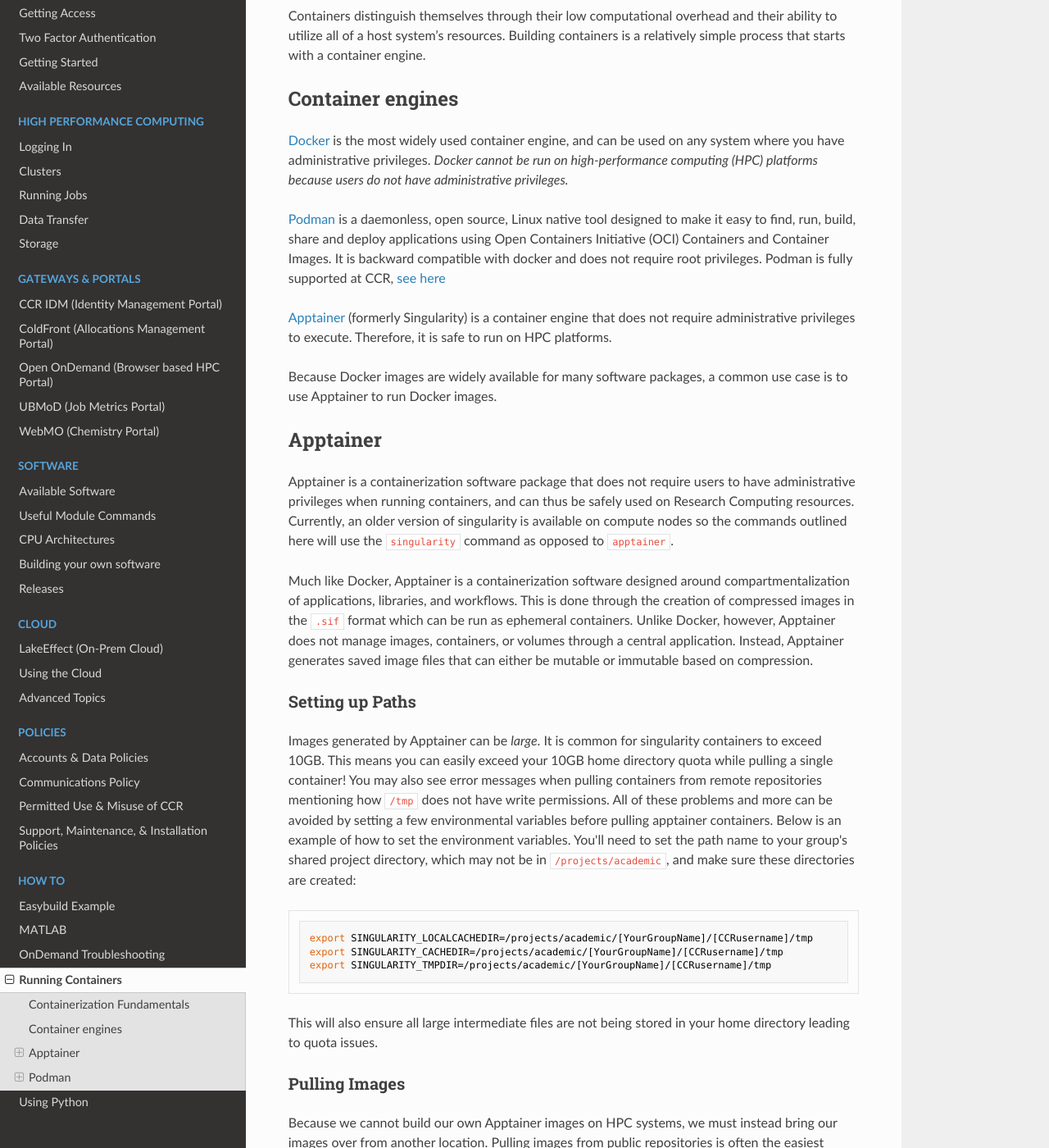
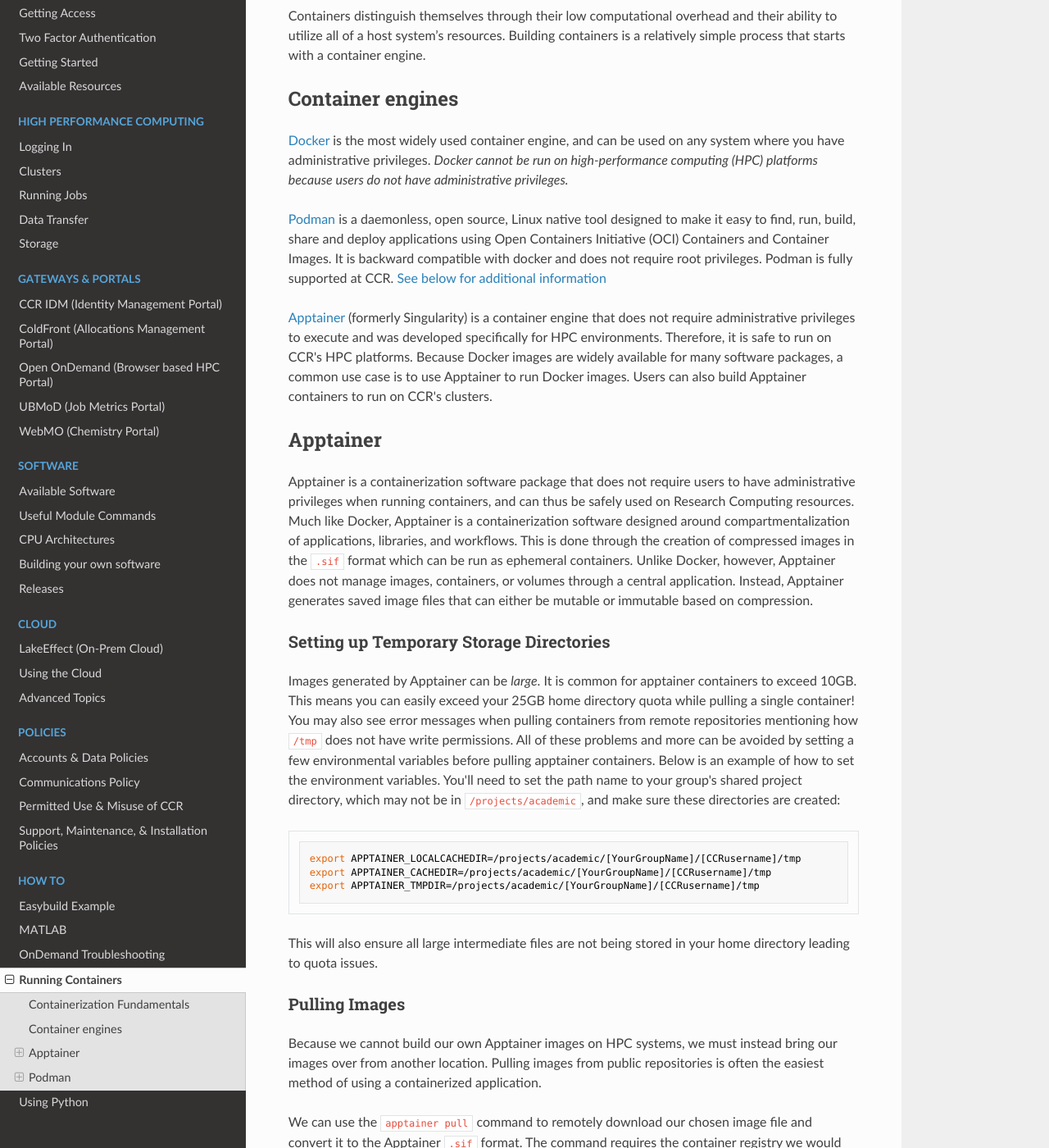
Before and after one commit to ubccr/ccrdocs, an MkDocs documentation site: the page built from pages/howto/containerization.md, in a window 1280 px wide and 1400 px high, scrolled down 688 px. Shown: the whole window at 82% size. Built offline with MkDocs 1.6.1, drawn with Linux system fonts in a browser that asks for light colours; nearby versions of some CDN libraries; some of the changed text lies outside the part shown.

Commit message:
updates to apptainer and building out podman docs

````diff
--- a/pages/howto/containerization.md
+++ b/pages/howto/containerization.md
@@ -17,25 +17,22 @@ Containers distinguish themselves through their low computational overhead and t
 
 [Docker](https://www.docker.com/) is the most widely used container engine, and  can be used on any system where you have administrative privileges. _Docker cannot be run on high-performance computing (HPC) platforms because users do not have administrative privileges._
 
-[Podman](https://podman.io/) is a daemonless, open source, Linux native tool designed to make it easy to find, run, build, share and deploy applications using Open Containers Initiative (OCI) Containers and Container Images. It is backward compatible with docker and does not require root privileges. Podman is fully supported at CCR, [see here](#podman)
+[Podman](https://podman.io/) is a daemonless, open source, Linux native tool designed to make it easy to find, run, build, share and deploy applications using Open Containers Initiative (OCI) Containers and Container Images. It is backward compatible with docker and does not require root privileges. Podman is fully supported at CCR. [See below for additional information](#podman)
 
-[Apptainer](https://apptainer.org/) (formerly Singularity) is a container engine that does not require administrative privileges to execute. Therefore, it is safe to run on HPC platforms.
-
-Because Docker images are widely available for many software packages, a common use case is to use Apptainer to run Docker images.
+[Apptainer](https://apptainer.org/) (formerly Singularity) is a container engine that does not require administrative privileges to execute and was developed specifically for HPC environments. Therefore, it is safe to run on CCR's HPC platforms. Because Docker images are widely available for many software packages, a common use case is to use Apptainer to run Docker images.  Users can also build Apptainer containers to run on CCR's clusters.
 
 ## Apptainer
 
-Apptainer is a containerization software package that does not require users to have administrative privileges when running containers, and can thus be safely used on Research Computing resources. Currently, an older version of singularity is available on compute nodes so the commands outlined here will use the `singularity` command as opposed to `apptainer`.
+Apptainer is a containerization software package that does not require users to have administrative privileges when running containers, and can thus be safely used on Research Computing resources. Much like Docker, Apptainer is a containerization software designed around compartmentalization of applications, libraries, and workflows. This is done through the creation of compressed images in the `.sif` format which can be run as ephemeral containers. Unlike Docker, however, Apptainer does not manage images, containers, or volumes through a central application. Instead, Apptainer generates saved image files that can either be mutable or immutable based on compression.
 
-Much like Docker, Apptainer is a containerization software designed around compartmentalization of applications, libraries, and workflows. This is done through the creation of compressed images in the `.sif` format which can be run as ephemeral containers. Unlike Docker, however, Apptainer does not manage images, containers, or volumes through a central application. Instead, Apptainer generates saved image files that can either be mutable or immutable based on compression.
+### Setting up Temporary Storage Directories
 
-### Setting up Paths
-Images generated by Apptainer can be _large_. It is common for singularity containers to exceed 10GB. This means you can easily exceed your 10GB home directory quota while pulling a single container! You may also see error messages when pulling containers from remote repositories mentioning how `/tmp` does not have write permissions. All of these problems and more can be avoided by setting a few environmental variables before pulling apptainer containers.  Below is an example of how to set the environment variables.  You'll need to set the path name to your group's shared project directory, which may not be in `/projects/academic`, and make sure these directories are created:
+Images generated by Apptainer can be _large_. It is common for apptainer containers to exceed 10GB. This means you can easily exceed your 25GB home directory quota while pulling a single container! You may also see error messages when pulling containers from remote repositories mentioning how `/tmp` does not have write permissions. All of these problems and more can be avoided by setting a few environmental variables before pulling apptainer containers.  Below is an example of how to set the environment variables.  You'll need to set the path name to your group's shared project directory, which may not be in `/projects/academic`, and make sure these directories are created:
 
 ```
-export SINGULARITY_LOCALCACHEDIR=/projects/academic/[YourGroupName]/[CCRusername]/tmp
-export SINGULARITY_CACHEDIR=/projects/academic/[YourGroupName]/[CCRusername]/tmp
-export SINGULARITY_TMPDIR=/projects/academic/[YourGroupName]/[CCRusername]/tmp
+export APPTAINER_LOCALCACHEDIR=/projects/academic/[YourGroupName]/[CCRusername]/tmp
+export APPTAINER_CACHEDIR=/projects/academic/[YourGroupName]/[CCRusername]/tmp
+export APPTAINER_TMPDIR=/projects/academic/[YourGroupName]/[CCRusername]/tmp
 ```
 
 This will also ensure all large intermediate files are not being stored in your home directory leading to quota issues.
@@ -44,10 +41,10 @@ This will also ensure all large intermediate files are not being stored in your
 
 Because we cannot build our own Apptainer images on HPC systems, we must instead bring our images over from another location. Pulling images from public repositories is often the easiest method of using a containerized application.
 
-We can use the `singularity pull` command to remotely download our chosen image file and convert it to the Apptainer `.sif` format. The command requires the container registry we would like to use, followed by the repository’s name:
+We can use the `apptainer pull` command to remotely download our chosen image file and convert it to the Apptainer `.sif` format. The command requires the container registry we would like to use, followed by the repository’s name:
 
 ```
-singularity pull <localname>.sif <container-registry>://<repository-name>
+apptainer pull <localname>.sif <container-registry>://<repository-name>
 ```
 
 Where `<localname>.sif` is the name you choose for the Apptainer image.
@@ -55,27 +52,27 @@ Where `<localname>.sif` is the name you choose for the Apptainer image.
 A container registry is simply a server that manages uploaded containers. Docker Hub is the most widely used register. To pull a container image from Docker Hub:
 
 ```
-singularity pull docker://another:example
+apptainer pull docker://another:example
 ```
 
 ### Running a SIF image as a container
 
-SIF images can be run as containers much like Docker images. Apptainer commands, however, follow a bit more nuanced syntax depending on what you’d like to do. After pulling your image from Docker Hub you can run the image by using the `singularity run` command. Type:
+SIF images can be run as containers much like Docker images. Apptainer commands, however, follow a bit more nuanced syntax depending on what you’d like to do. After pulling your image from Docker Hub you can run the image by using the `apptainer run` command. Type:
 
 ```
-singularity run <image-name>
+apptainer run <image-name>
 ```
 
-Running a container will execute the default program that the container developer will have specified in container definition file. To execute specific programs in your container, we can use the `singularity exec` command, and then specify the program:
+Running a container will execute the default program that the container developer will have specified in container definition file. To execute specific programs in your container, we can use the `apptainer exec` command, and then specify the program:
 
 ```
-singularity exec <image-name> <program>
+apptainer exec <image-name> <program>
 ```
 
-Much like specifying an application in Docker, this will allow a user to execute any program that is installed within your container. Unlike Docker however, you do not need to specify a shell application to shell into the container. We can simply use the `singularity shell` command:
+Much like specifying an application in Docker, this will allow a user to execute any program that is installed within your container. Unlike Docker however, you do not need to specify a shell application to shell into the container. We can simply use the `apptainer shell` command:
 
 ```
-singularity shell <image-name>
+apptainer shell <image-name>
 ```
 
 *Example:*
@@ -83,29 +80,34 @@ singularity shell <image-name>
 Say we have an image that contains python 3.7 as the default software, and we want to run python from the container. We can do this with the command:
 
 ```
-singularity run python-cont.sif
+apptainer run python-cont.sif
 ```
 
 If the default application for the image is not python we could run python as follows:
 
 ```
-singularity exec python-cont.sif python
+apptainer exec python-cont.sif python
 ```
 
 ### File Access
 
-By default, only `/user/$USER` is available within any given container. This means that a user will need to bind any other required folders to the container’s directory tree. Furthermore, a container will also have access to the files in the same folder where it was initialized (`$PWD`).
+By default, when using Apptainer, only `/user/$USER` (your home directory) is available within any given container. This means that a user will need to bind any other required folders to the container’s directory tree. Furthermore, a container will also have access to the files in the same folder where it was initialized (`$PWD`).
 
 To bind any additional folders or files to your container, you can utilize the `-B` flag in your Apptainer run, exec, and shell commands:
 
 ```
-singularity run -B /source/directory:/target/directory sample-image.sif
+apptainer run -B /source/directory:/target/directory sample-image.sif
+```
+For example, if you wanted to have access to your group's project directory within your container, you would use the bind option like this and you'd find your project directory in the container in `/projects`:
+
+```
+apptainer run -B /projects/academic/[YourGroupName]:/projects sample-image.sif
 ```
 
-Additionally you can bind directories by utilizing the `SINGULARITY_BINDPATH` environment variable. Simply export a list of directory pairs you would like to bind to the your container:
+Additionally you can bind directories by utilizing the `APPTAINER_BINDPATH` environment variable. Simply export a list of directory pairs you would like to bind to the your container:
 
 ```
-export SINGULARITY_BINDPATH=/source/directory1:/target/directory1,\
+export APPTAINER_BINDPATH=/source/directory1:/target/directory1,\
 /source/directory2:/target/directory2
 ```
 
@@ -141,21 +143,21 @@ Once you have written your Apptainer definition file, you can build the applicat
 apptainer build <localname>.sif <recipe-name>.def
 ```
 
-### GPU-enabled Containers
+### GPU-enabled Containers with Apptainer
 
-It is possible to run GPU workloads within singularity containers. This will allow you to run more up-to-date versions of software like PyTorch which may have older versions installed as modules. To do so, merely add the `--nv` flag when you use `run` or `exec` commands like so:
+It is possible to run GPU workloads within Apptainer containers. This will allow you to run more up-to-date versions of software like PyTorch which may have older versions installed as modules. To do so, merely add the `--nv` flag when you use `run` or `exec` commands like so:
 
-`singularity run --nv <image_name>.sif`
+`apptainer run --nv <image_name>.sif`
 
-NVIDIA also hosts a [number of containers](https://catalog.ngc.nvidia.com/containers) as part of their own container library. These can be pulled and run by singularity, though the pulling process can take several hours depending on the image size.  We recommend you do this on a compile node or a compute node in a job.  If run from a login node, your download will get cancelled if it goes beyond our time out limits.  See more on node types [here](../hpc/clusters.md)
+NVIDIA also hosts a [number of containers](https://catalog.ngc.nvidia.com/containers) as part of their own container library. These can be pulled and run by Apptainer, though the pulling process can take several hours depending on the image size.  We recommend you do this on a compile node or a compute node in a job.  If run from a login node, your download will get cancelled if it goes beyond our time out limits.  See more on node types [here](../hpc/clusters.md)
 
 ### Building MPI-enabled images
 MPI-enabled Apptainer containers can be deployed on CCR's systems with the caveat that the MPI software within the container may have a similar (not necessarily exact) version of the MPI software available on the system. This requirement diminishes the portability of MPI-enabled containers, as they may not run on other systems without compatible MPI software. Regardless, MPI-enabled containers can still be a very useful option in many cases.
 
-Here we provide an example of using a gcc compiler with OpenMPI. CCR's system uses an Infiniband interconnect. In order to use a Singularity container with OpenMPI (or any MPI) on the cluster, OpenMPI needs to be installed both inside and outside of the container. More specifically, the _same_ version of OpenMPI needs to be installed inside and outside (at least very similar, you can sometimes get away with two different minor versions, e.g. 2.1 and 2.0).
+Here we provide an example of using a gcc compiler with OpenMPI. CCR's system uses an Infiniband interconnect. In order to use a Apptainer container with OpenMPI (or any MPI) on the cluster, OpenMPI needs to be installed both inside and outside of the container. More specifically, the _same_ version of OpenMPI needs to be installed inside and outside (at least very similar, you can sometimes get away with two different minor versions, e.g. 2.1 and 2.0).
 
 
-Once you’ve built the container with one of the methods outlined above, you can place it in your home or project directory and run it on a compute node. The following is an example of running a gcc/OpenMPI container with Apptainer. The syntax is a normal MPI run where multiple instances of a Singularity image are run. The following example runs `mpi_hello_world` with MPI from a container.
+Once you’ve built the container with one of the methods outlined above, you can place it in your home or project directory and run it on a compute node. The following is an example of running a gcc/OpenMPI container with Apptainer. The syntax is a normal MPI run where multiple instances of an Apptainer image are run. The following example runs `mpi_hello_world` with MPI from a container.
 
 ```
 module load gcc/11.2.0
@@ -166,40 +168,68 @@ mpirun -np 4 apptainer exec openmpi.sif mpi_hello_world
 
 ## Podman
 
-!!! todo
-    write podman intro text here
+Podman usage is identical to Docker.  You can consider this a rootless Docker solution to utilize on CCR's HPC systems. For full documentation, refer to the [Podman website](https://podman.io/docs).
 
-### Example usage
+!!! Tip "Podman is currently being tested"
+    Currently, Podman is not available to all CCR users.  Please contact [CCR Help](../help.md) to request access to Podman for your research group. Anyone using CCR for course work should utilize [Apptainer](#apptainer) for their container needs.
 
-- Run ubuntu container:
+### Running a Docker Container with Podman
+
+This example illustrates how to run an ubuntu container with Podman.  You'll see it gets pulled from Docker Hub automatically:
 
 ```
 $ podman run -ti --rm ubuntu:24.04 /bin/bash
 ```
 
-- Run ubuntu container bind mounting your homedir to `/mnt`:
+### Setting up Temporary Storage Directories
+
+Container and image files can be _large_. It is common for these to exceed 10GB. This means you can easily exceed your 25GB home directory quota while pulling a single container! By default Podman saves these to your home directory in `$HOME/. local/share/containers/storage/`
+
+!! TODO - write instructions for redirecting storage
+
+
+
+### Mounting directories inside containers
+
+Unlike Apptainer, no directories are automatically bind mounted into the container when running Podman.  Use the `-v` or `--volume` option to mount your home directory in the container's `/mnt/$USER` directory, like this:
 
 ```
-$ podman run -v $HOME:/mnt -ti --rm ubuntu:24.04 /bin/bash
+$ podman run -v $HOME:/mnt/$USER -ti --rm ubuntu:24.04 /bin/bash
 ```
 
-- Run ubuntu container bind mounting your projects space to `/mnt` and expose
-  your unix groups to the container:
+### Accessing your files
+
+You can bind mount any directories you have access to outside the container, like your group's project and global scratch directories, with Podman just like Apptainer.  Because Podman is running your container as root, you will need to specify that you want the container to also have access to your secondary unix groups.  Otherwise, you will be able to mount the directory but won't be able to access it.
+
+This example shows how to run the ubuntu container bind mounting your group's project space to `/mnt/projects` and exposing your unix groups to the container:
 
 ```
 $ podman run \
      --annotation run.oci.keep_original_groups=1 \
-     -v /projects/academic/YOUGROUP:/mnt \
+     -v $HOME:/mnt/$USER \
+     -v /projects/academic/[YourGroupName]:/mnt/projects \
      -ti --rm ubuntu:24.04 /bin/bash
 ```
 
-- Run ubuntu container that has access to GPUs:
+
+
+### GPU-enabled Containers with Podman:
+
+Just like with Apptainer, you'll need to tell Podman to expose the GPU to the container, as shown here:
 
 ```
 $ podman run --device nvidia.com/gpu=all -ti --rm ubuntu:24.04 /bin/bash
 ```
 
-- Run ubuntu container with X11 GUI access:
+NOTE: Using `gpu=all` gives your container access to all of the GPUs you've been assigned in your Slurm job.  This may or may not be all of the GPUs on the compute node you're running on.  For information on requesting GPUs in Slurm requests, see [here](../hpc/jobs.md#slurm-directives-partitions--qos).
+
+!!! Danger
+    That above statement isn't accurate yet.  Make sure fix is in place before publishing the docs
+
+
+### X11-enabled Containers with Podman:
+
+If you want to run a GUI within your container, you will need to setup Podman to allow access to some system resources.  Please be aware that you will only be able to do this when running Podman from an [OnDemand desktop session](../portals/ood.md#interactive-apps).  X11 forwarding is not enabled to allow this type of access through batch scripts or interactive jobs.  This example shows how to run the ubuntu container with X11 GUI access:
 
 ```
 podman run \
@@ -211,11 +241,14 @@ podman run \
      -v /tmp/.X11-unix:/tmp/.X11-unix \
      -ti --rm ubuntu:24.04 /bin/bash
 ```
+NOTE: This ubuntu container doesn't contain any X11 apps.  You'll need to use a container that does or build your own.
 
-### Notes
+### Podman Notes
 
-- You may see this warning when exiting a conatiner, this is safe it ignore:
+- You may see this warning when exiting a container and is safe it ignore:
 
 ```
 WARN[0004] Failed to add pause process to systemd sandbox cgroup: dbus: couldn't determine address of session bus
 ```
+
+- Podman is still in testing at CCR and subject to change.  Please report all issues to [CCR Help](../help.md)
````
Also changed, not shown: other parts of pages/howto/containerization.md (+1 -1 lines).
